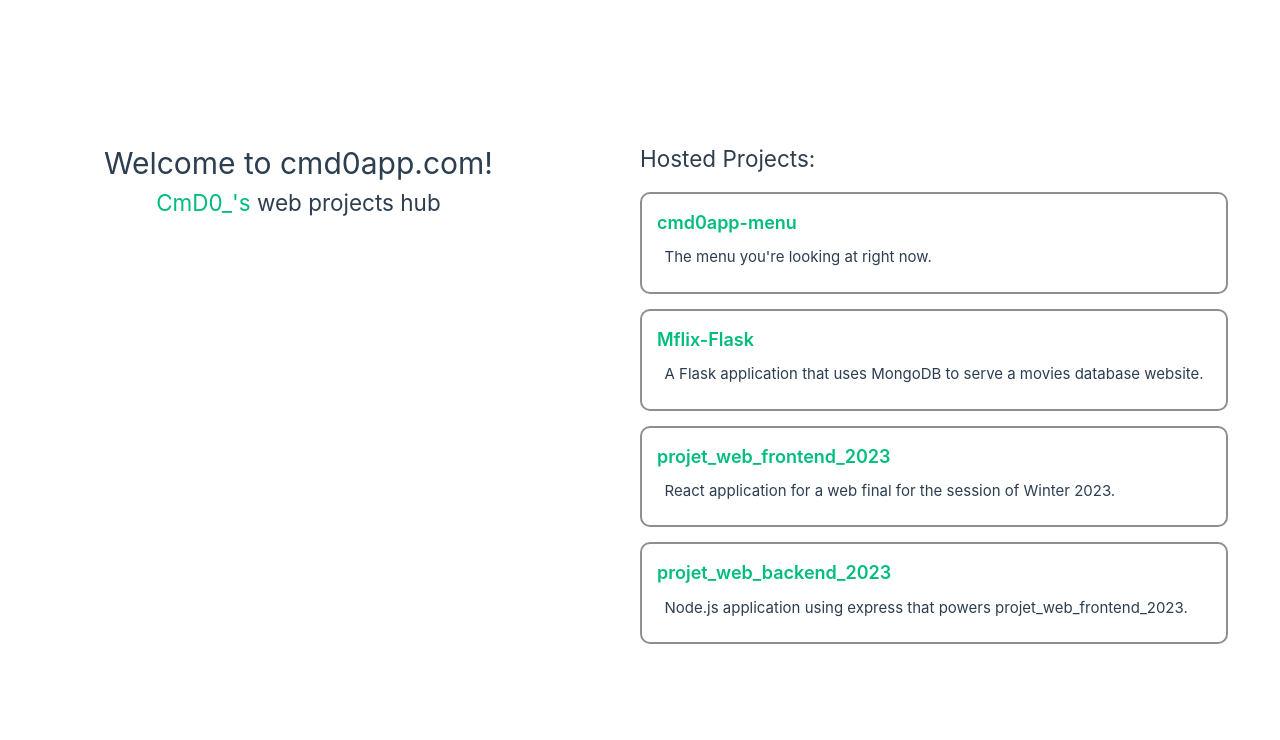
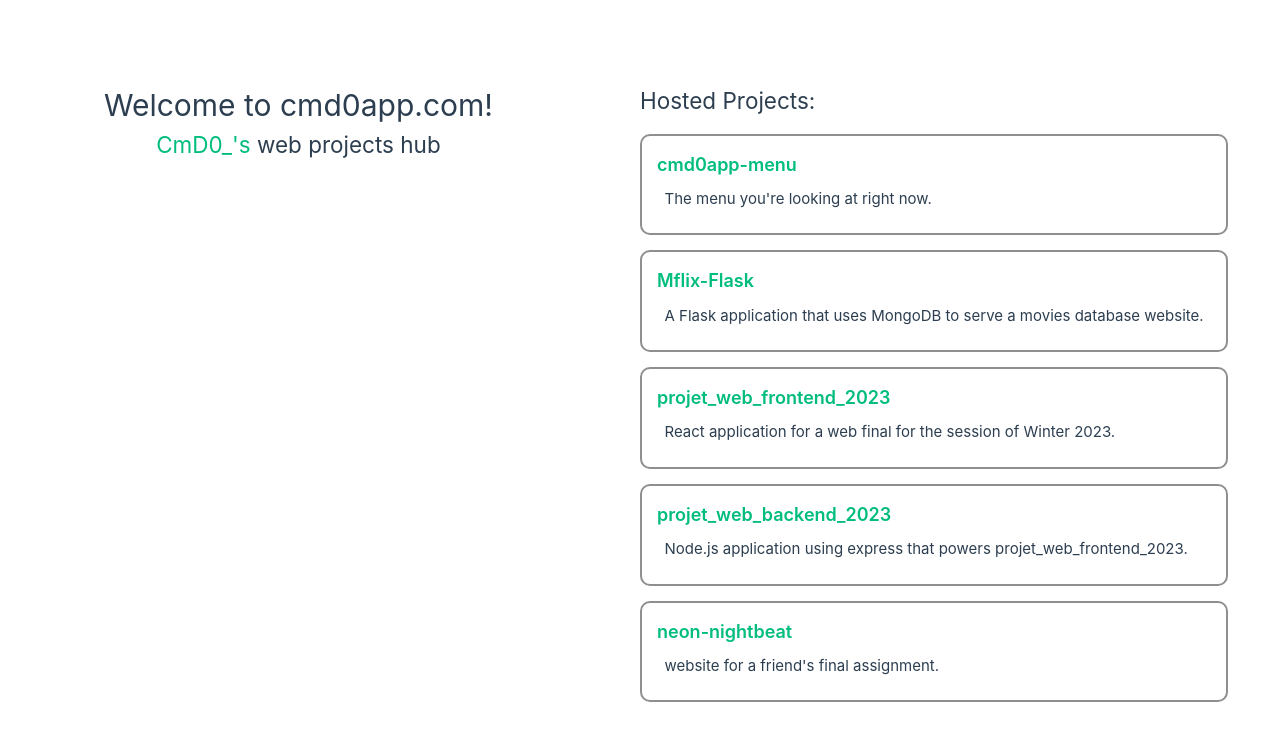
Before and after one commit to CmD0/cmd0app-menu, a Vue app: page / in a window 1280 px wide. Shown: the top 740 px of the page. Built offline with nearby package versions, Linux system fonts and the light colour scheme.

Commit message:
added neon-nightbeat

```diff
--- a/src/components/Projects/projects.ts
+++ b/src/components/Projects/projects.ts
@@ -18,7 +18,12 @@
         name: 'projet_web_backend_2023',
         description: 'Node.js application using express that powers projet_web_frontend_2023.',
         URL: 'https://api-stages.cmd0app.com/api/',
-    }
+    },
+    {
+        name: 'neon-nightbeat',
+        description: "website for a friend's final assignment.",
+        URL: 'https://neon-nightbeat.cmd0app.com',
+    },
 ];
 
 export default projects;
```
